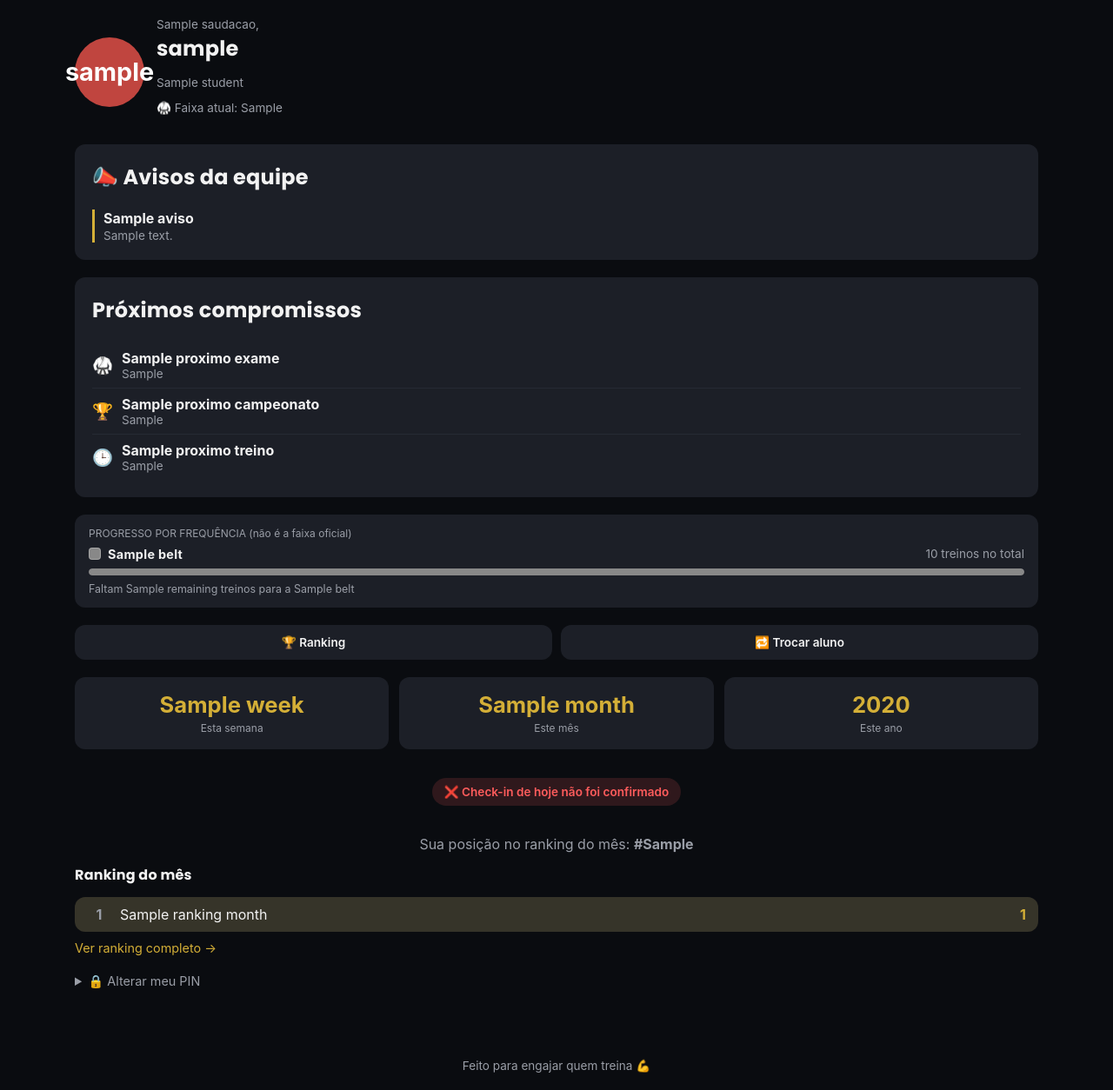
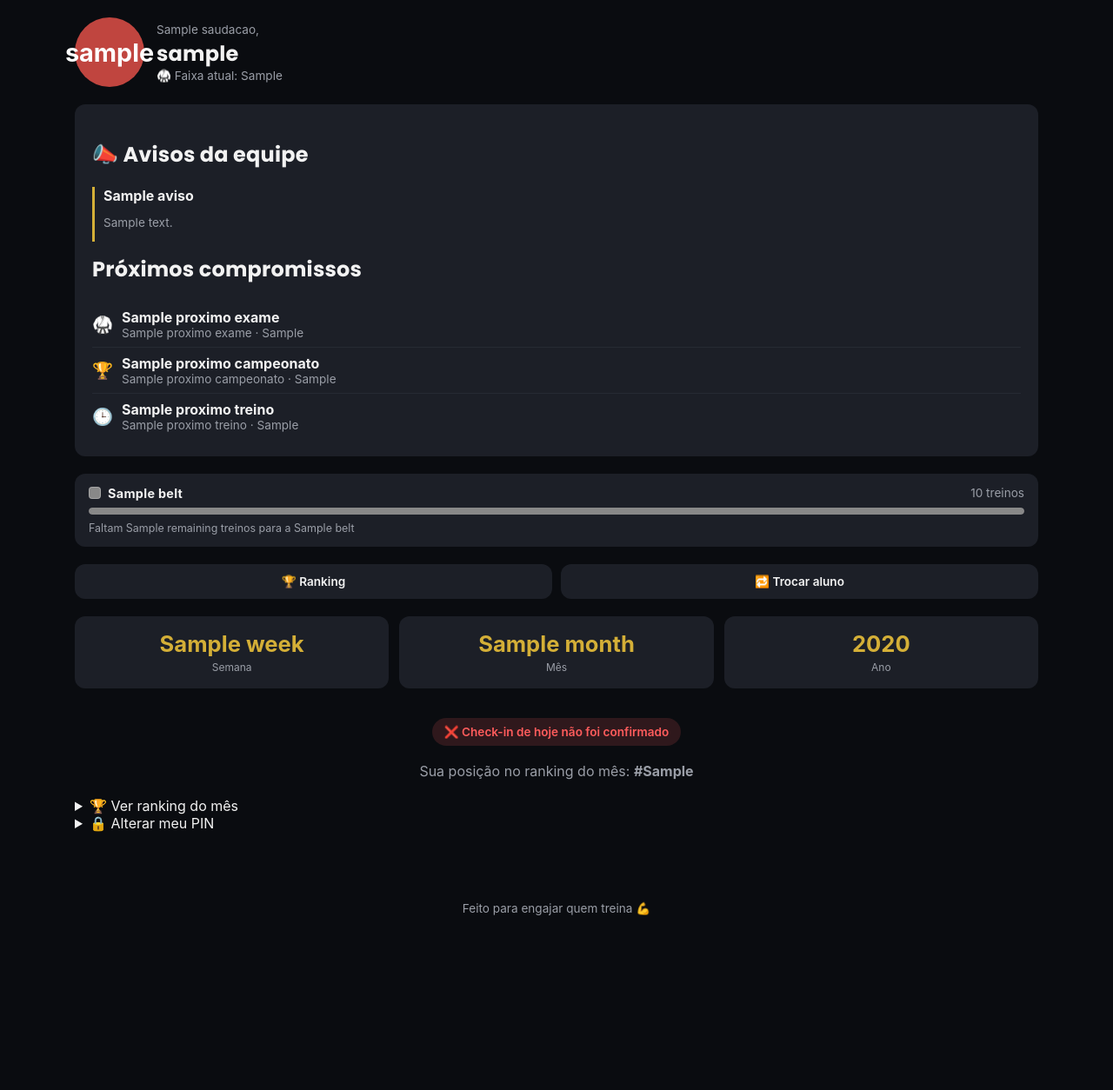
Before and after one commit to Othilbh/App-Elite, a Flask app: template templates/aluno_dashboard.html in a window 1280 px wide. Shown: the part 57-1311 px from the top of the page at 87% size. After the commit the page ends 1110 px from the top, so only its background shows below. Run offline with Flask 3, Linux system fonts and the light colour scheme; the template is opened without the code that fills it: most values are stand-ins (such as "Sample title", 1, 10 or a date in 2020); some libraries are stand-ins or nearby versions.

Commit message:
Add files via upload

```diff
--- a/templates/aluno_dashboard.html
+++ b/templates/aluno_dashboard.html
@@ -2,7 +2,7 @@
 {% block title %}{{ student.nickname or student.name }}{% endblock %}
 {% block content %}
 
-<section class="profile-header">
+<section class="profile-header compact">
   {% if student.photo %}
     <img src="{{ url_for('uploaded_file', filename=student.photo) }}" alt="{{ student.nickname or student.name }}">
   {% else %}
@@ -11,55 +11,52 @@
   <div>
     <p class="muted" style="margin:0 0 2px;font-size:0.85rem;">{{ saudacao }},</p>
     <h1>{{ student.nickname or student.name }}</h1>
-    {% if student.nickname %}<p class="muted">{{ student.name }}</p>{% endif %}
-    {% if student.real_belt %}<p class="muted">🥋 Faixa atual: {{ student.real_belt }}</p>{% endif %}
+    {% if student.real_belt %}<p class="muted" style="margin:0;">🥋 Faixa atual: {{ student.real_belt }}</p>{% endif %}
   </div>
 </section>
 
+{% if avisos or proximo_exame or proximo_campeonato or proximo_treino %}
+<section class="form-card avisos-card">
   {% if avisos %}
-<section class="form-card avisos-card">
-  <h2 style="margin-top:0;">📣 Avisos da equipe</h2>
+    <h2>📣 Avisos da equipe</h2>
     <ul class="avisos-list">
       {% for a in avisos %}
         <li>
           <strong>{{ a.titulo }}</strong>
-        {% if a.descricao %}<p class="muted" style="margin:2px 0 0;">{{ a.descricao }}</p>{% endif %}
+          {% if a.descricao %}<p class="muted">{{ a.descricao }}</p>{% endif %}
         </li>
       {% endfor %}
     </ul>
-</section>
   {% endif %}
-
   {% if proximo_exame or proximo_campeonato or proximo_treino %}
-<section class="form-card eventos-card">
-  <h2 style="margin-top:0;">Próximos compromissos</h2>
+    <h2 style="{{ 'margin-top:14px;' if avisos }}">Próximos compromissos</h2>
     {% if proximo_exame %}
       <div class="evento-row">
         <span class="evento-icon">🥋</span>
-      <div><strong>{{ proximo_exame.titulo }}</strong><span class="muted">{{ proximo_exame.data_evento }}</span></div>
+        <div><strong>{{ proximo_exame.titulo }}</strong><span class="muted">{{ proximo_exame.label }} · {{ proximo_exame.data_evento }}</span></div>
       </div>
     {% endif %}
     {% if proximo_campeonato %}
       <div class="evento-row">
         <span class="evento-icon">🏆</span>
-      <div><strong>{{ proximo_campeonato.titulo }}</strong><span class="muted">{{ proximo_campeonato.data_evento }}</span></div>
+        <div><strong>{{ proximo_campeonato.titulo }}</strong><span class="muted">{{ proximo_campeonato.label }} · {{ proximo_campeonato.data_evento }}</span></div>
       </div>
     {% endif %}
     {% if proximo_treino %}
       <div class="evento-row">
         <span class="evento-icon">🕒</span>
-      <div><strong>{{ proximo_treino.titulo }}</strong><span class="muted">{{ proximo_treino.data_evento }}</span></div>
+        <div><strong>{{ proximo_treino.titulo }}</strong><span class="muted">{{ proximo_treino.label }} · {{ proximo_treino.data_evento }}</span></div>
       </div>
+    {% endif %}
   {% endif %}
 </section>
 {% endif %}
 
-<section class="belt-block">
-  <p class="muted" style="margin:0 0 8px;font-size:0.75rem;">PROGRESSO POR FREQUÊNCIA (não é a faixa oficial)</p>
+<section class="belt-block compact">
   <div class="belt-row">
     <span class="belt-swatch" style="background:{{ belt.color }};"></span>
     <span class="belt-name">{{ belt.name }}</span>
-    <span class="muted belt-total">{{ total }} treino{{ 's' if total != 1 }} no total</span>
+    <span class="muted belt-total">{{ total }} treino{{ 's' if total != 1 }}</span>
   </div>
   <div class="belt-track">
     <div class="belt-fill" style="width:{{ belt.pct }}%; background:{{ belt.color }};"></div>
@@ -76,22 +73,22 @@
   <a href="{{ url_for('index') }}" class="quick-action-btn">🔁 Trocar aluno</a>
 </div>
 
-<section class="stats-row">
+<section class="stats-row compact">
   <div class="stat-card">
     <span class="stat-number">{{ week }}</span>
-    <span class="stat-label">Esta semana</span>
+    <span class="stat-label">Semana</span>
   </div>
   <div class="stat-card">
     <span class="stat-number">{{ month }}</span>
-    <span class="stat-label">Este mês</span>
+    <span class="stat-label">Mês</span>
   </div>
   <div class="stat-card">
     <span class="stat-number">{{ year }}</span>
-    <span class="stat-label">Este ano</span>
+    <span class="stat-label">Ano</span>
   </div>
 </section>
 
-<section class="checkin-box">
+<section class="checkin-box compact">
   {% if today_checkin %}
     {% if today_checkin.status == 'pending' %}
       <p class="badge badge-pending">⏳ Check-in de hoje com {{ today_checkin.teacher_name or "professor não informado" }}, aguardando confirmação</p>
@@ -101,17 +98,15 @@
       <p class="badge badge-rejected">❌ Check-in de hoje não foi confirmado</p>
     {% endif %}
   {% else %}
-    <p class="muted">Sua presença de hoje ainda não foi marcada. Ela é registrada pelo professor, na chamada da aula.</p>
+    <p class="muted">Presença de hoje ainda não marcada — é feita pelo professor na chamada da aula.</p>
   {% endif %}
+  {% if my_position %}<p class="position-note" style="margin:6px 0 0;">Sua posição no ranking do mês: <strong>#{{ my_position }}</strong></p>{% endif %}
 </section>
 
-{% if my_position %}
-<p class="position-note">Sua posição no ranking do mês: <strong>#{{ my_position }}</strong></p>
-{% endif %}
-
-<section class="mini-ranking">
-  <h2>Ranking do mês</h2>
-  <ol class="ranking-list">
+<section class="collapsible-section">
+  <details>
+    <summary>🏆 Ver ranking do mês</summary>
+    <ol class="ranking-list" style="margin-top:10px;">
       {% for r in ranking_month %}
         <li class="{{ 'me' if r.id == student.id else '' }}">
           <span class="rank-pos">{{ loop.index }}</span>
@@ -121,11 +116,12 @@
       {% endfor %}
     </ol>
     <a href="{{ url_for('ranking', periodo='month') }}" class="link-more">Ver ranking completo →</a>
+  </details>
 </section>
 
-<section class="pin-settings" style="margin-top:20px;">
+<section class="collapsible-section">
   <details>
-    <summary style="cursor:pointer;color:var(--muted, #9aa4b2);font-size:0.9rem;">🔒 Alterar meu PIN</summary>
+    <summary>🔒 Alterar meu PIN</summary>
     <form method="post" action="{{ url_for('alterar_pin', student_id=student.id) }}" style="margin-top:10px;">
       <label for="novo_pin">Novo PIN (4 números)</label>
       <input type="password" id="novo_pin" name="novo_pin" inputmode="numeric" pattern="[0-9]{4}" maxlength="4" required
```
Lines whose indentation alone changed are shown as unchanged.
